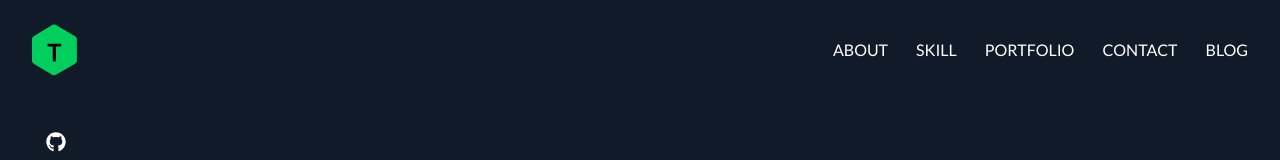
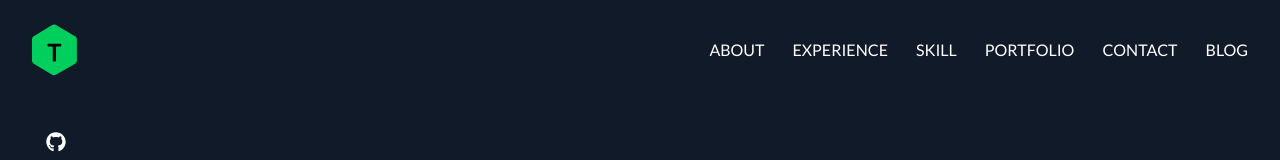
Before and after one commit to GausAlMunirTushar/gausalmunirtushar.com, a Next.js app: page / in a window 1280 px wide. Shown: the top 160 px of the page. Built offline with nearby package versions, Linux system fonts and the light colour scheme.

Commit message:
style: Add Experience section to Menu component

```diff
--- a/src/components/Menu.jsx
+++ b/src/components/Menu.jsx
@@ -2,6 +2,7 @@ import Link from "next/link";
 
 const menu = [
     { name: 'About', href: '#about' },
+    { name: 'Experience', href: '#experience' },
     { name: 'Skill', href: '#skill' },
     { name: 'Portfolio', href: '#portfolio' },
     { name: 'Contact', href: '#contact' },
```
Also changed, not shown: src/components/Header.jsx (line endings or trailing spaces).
